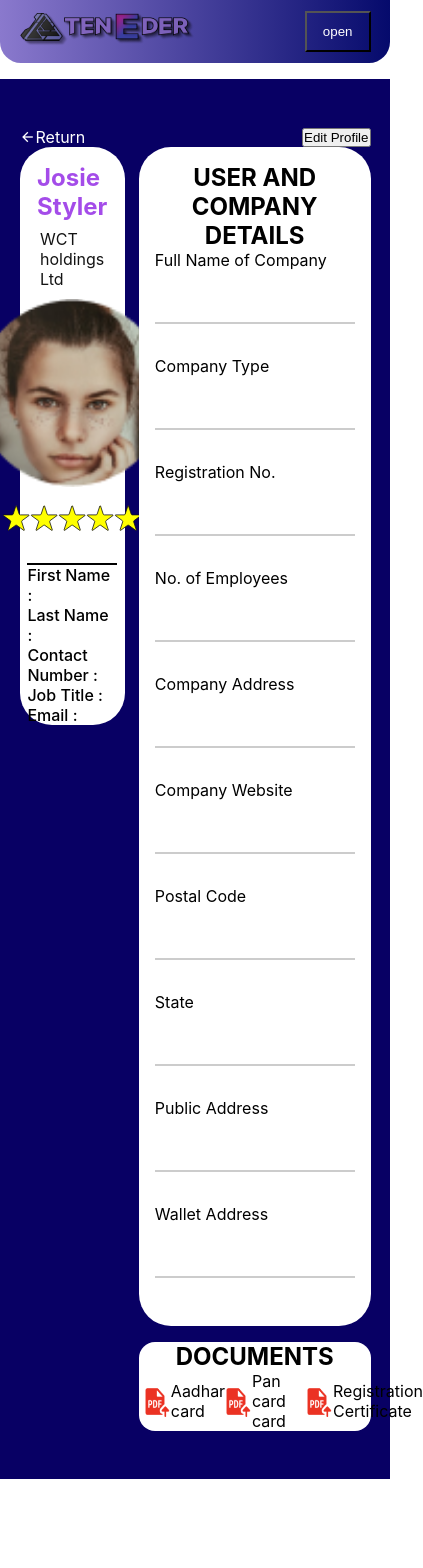
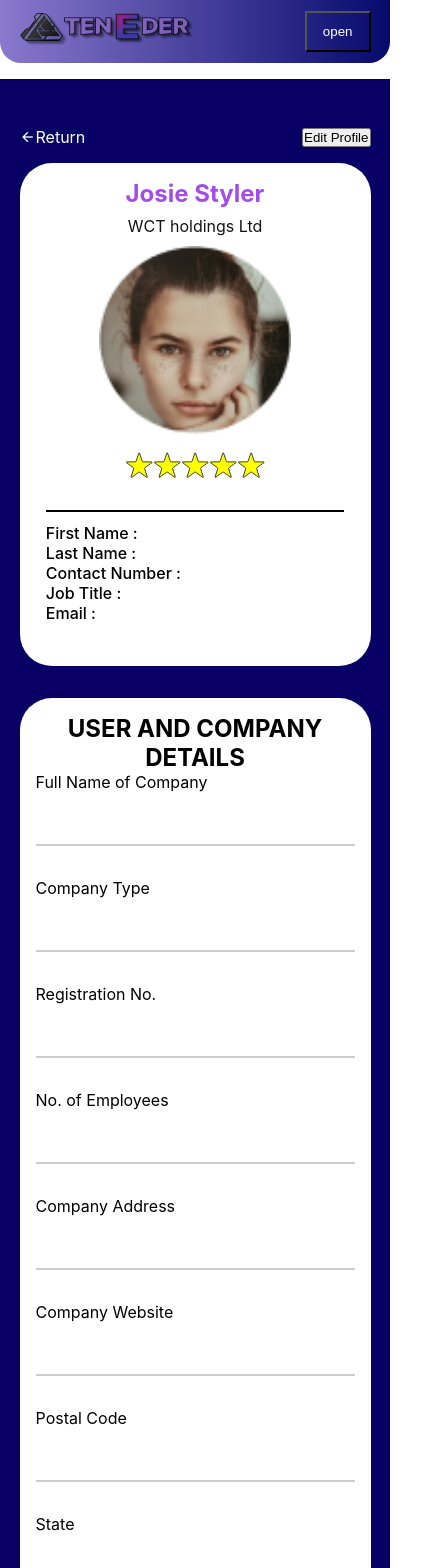
Before and after one commit to uhembenelson/teneder, a React (Create React App) app: page /bidder/profile in a window 390 px wide. Shown: the top 1568 px of the page, 423 px wide, since content can reach past the window. Before the commit the page ends 1479 px from the top, so only its background shows below. Built offline with nearby package versions, Linux system fonts and the light colour scheme.

Commit message:
Made some changes to the profile

```diff
--- a/src/Pages/Bidder/BidderProfile/BidderProfile.css
+++ b/src/Pages/Bidder/BidderProfile/BidderProfile.css
@@ -67,6 +67,7 @@
     width: 85%;
     margin: auto;
     font-weight: 500;
+    padding: .7rem 0;
 }
 
 .bidderProfileRight{
@@ -110,6 +111,7 @@
 .documentList{
     display: flex;
     justify-content: space-between;
+    padding-bottom: 1rem;
 }
 
 .docName{
@@ -121,5 +123,36 @@
     display: flex;
     align-items: center;
     justify-content: space-between;
+    margin-bottom: 1rem;
     color: #fff;
 }
+
+@media screen and (max-width: 900px){
+    .profileBox{
+        flex-direction: column;
+    }
+    .bidderProfileLeft{
+        width: 100%;
+        margin-bottom: 2rem;
+        padding-bottom: 2rem;
+    }
+    .bidderProfileRight{
+        width: 100%;
+    }
+
+}
+
+
+
+@media screen and (max-width: 500px) {
+    .documentList {
+            margin-top: 1rem;
+            flex-direction: column;
+
+            padding-left: 1rem;
+        }
+        .docContainer{
+            width: 100%;
+            margin-bottom: .5rem;
+        }
+}
```
